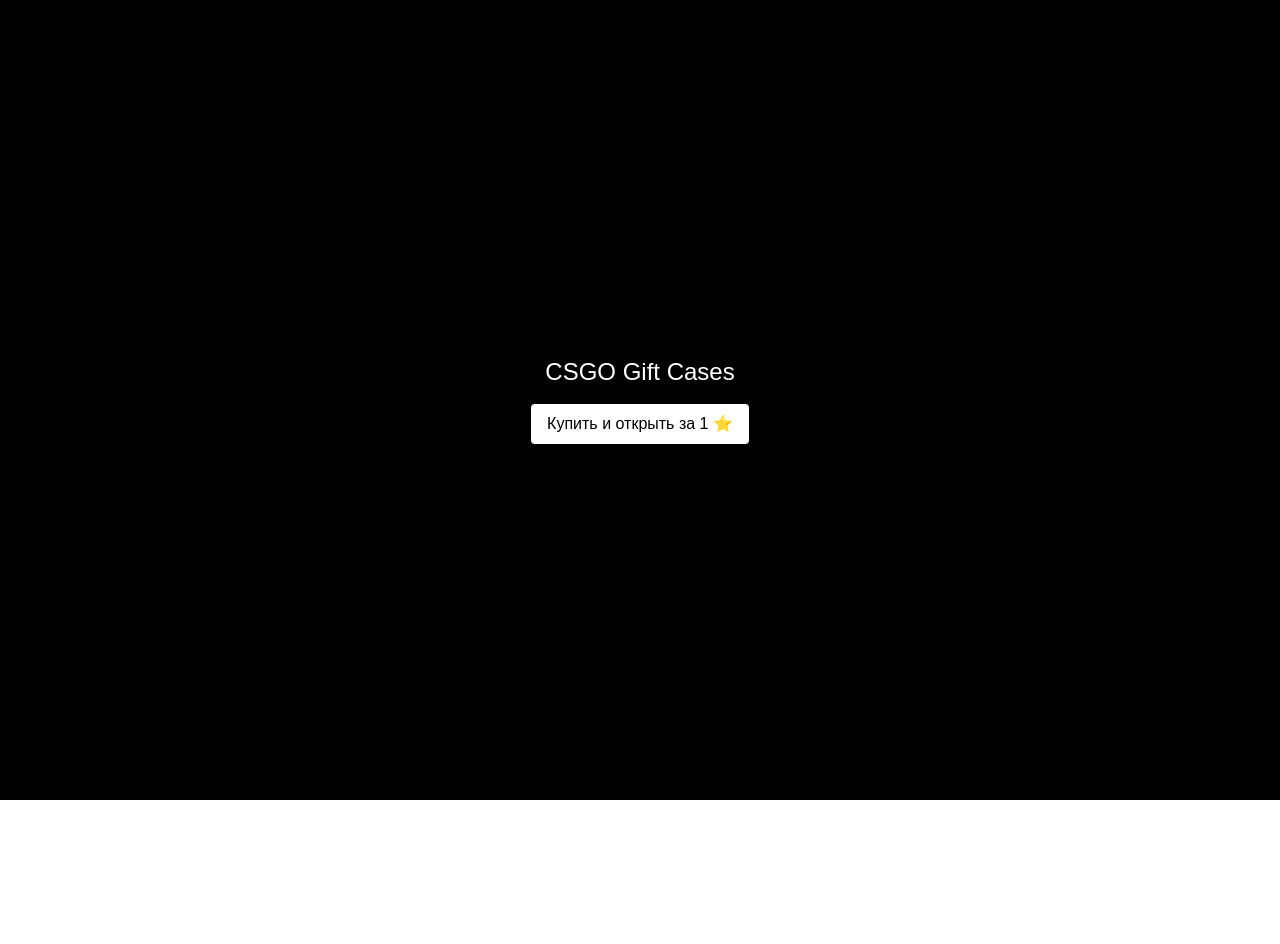
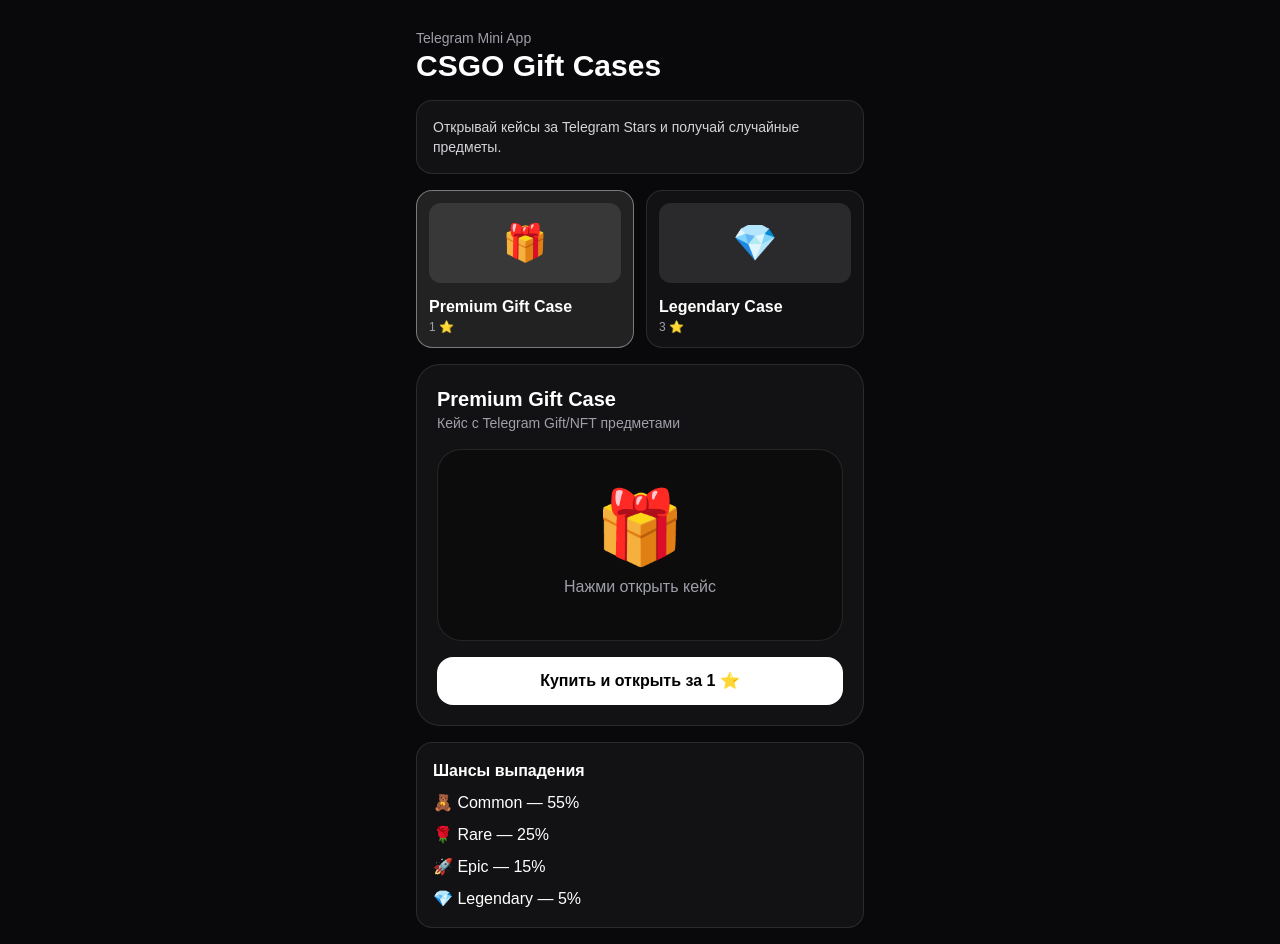
Before and after one commit to carty888/telegram-miniapp, a Next.js app: page / in a window 1280 px wide. Before the commit the page ends 800 px from the top, so only its background shows below. Built offline with nearby package versions, Linux system fonts and the light colour scheme.

Commit message:
restore case design

```diff
--- a/app/page.tsx
+++ b/app/page.tsx
@@ -8,14 +8,39 @@
   }
 }
 
+type DropItem = {
+  name: string;
+  rarity: string;
+  emoji: string;
+};
+
+const CASES = [
+  {
+    id: "premium",
+    title: "Premium Gift Case",
+    price: 1,
+    emoji: "🎁",
+    description: "Кейс с Telegram Gift/NFT предметами",
+  },
+  {
+    id: "legendary",
+    title: "Legendary Case",
+    price: 3,
+    emoji: "💎",
+    description: "Более дорогой кейс с редкими предметами",
+  },
+];
+
 export default function Home() {
   const [tg, setTg] = useState<any>(null);
   const [loading, setLoading] = useState(false);
-  const [result, setResult] = useState<any>(null);
+  const [result, setResult] = useState<DropItem | null>(null);
+  const [selectedCase, setSelectedCase] = useState(CASES[0]);
 
   useEffect(() => {
     if (window.Telegram?.WebApp) {
       const webApp = window.Telegram.WebApp;
+      webApp.ready();
       webApp.expand();
       setTg(webApp);
     }
@@ -28,16 +53,21 @@
     }
 
     setLoading(true);
+    setResult(null);
 
     try {
-      // 1. создаём инвойс
       const invoiceRes = await fetch("/api/create-invoice", {
         method: "POST",
       });
 
       const invoiceData = await invoiceRes.json();
 
-      // 2. открываем оплату
+      if (!invoiceData.ok) {
+        alert(invoiceData.error || "Ошибка создания оплаты");
+        setLoading(false);
+        return;
+      }
+
       tg.openInvoice(invoiceData.invoiceLink, async (status: string) => {
         if (status !== "paid") {
           alert("Оплата не прошла");
@@ -45,7 +75,6 @@
           return;
         }
 
-        // 3. после оплаты открываем кейс
         const openRes = await fetch("/api/open-case", {
           method: "POST",
           headers: {
@@ -53,13 +82,14 @@
           },
           body: JSON.stringify({
             paymentPayload: invoiceData.payload,
+            caseId: selectedCase.id,
           }),
         });
 
         const openData = await openRes.json();
 
         if (!openData.ok) {
-          alert(openData.error);
+          alert(openData.error || "Ошибка открытия кейса");
           setLoading(false);
           return;
         }
@@ -75,23 +105,82 @@
   };
 
   return (
-    <main className="min-h-screen bg-black text-white flex flex-col items-center justify-center p-4">
-      <h1 className="text-2xl mb-4">CSGO Gift Cases</h1>
+    <main className="min-h-screen bg-zinc-950 text-white p-4">
+      <section className="mx-auto max-w-md space-y-4">
+        <header className="pt-3">
+          <p className="text-sm text-zinc-400">Telegram Mini App</p>
+          <h1 className="text-3xl font-bold">CSGO Gift Cases</h1>
+        </header>
 
-      <button
-        onClick={buyAndOpenCase}
-        className="bg-white text-black px-4 py-2 rounded"
-        disabled={loading}
-      >
-        {loading ? "Загрузка..." : "Купить и открыть за 1 ⭐"}
-      </button>
+        <div className="rounded-2xl border border-white/10 bg-white/[0.04] p-4">
+          <p className="text-sm text-zinc-300">
+            Открывай кейсы за Telegram Stars и получай случайные предметы.
+          </p>
+        </div>
 
-      {result && (
-        <div className="mt-4">
-          <p>Ты выбил:</p>
-          <h2 className="text-xl">{result.name}</h2>
+        <div className="grid grid-cols-2 gap-3">
+          {CASES.map((item) => (
+            <button
+              key={item.id}
+              onClick={() => {
+                setSelectedCase(item);
+                setResult(null);
+              }}
+              className={`rounded-2xl border p-3 text-left transition ${
+                selectedCase.id === item.id
+                  ? "border-white/40 bg-white/10"
+                  : "border-white/10 bg-white/[0.04]"
+              }`}
+            >
+              <div className="mb-3 h-20 rounded-xl bg-white/10 grid place-items-center text-4xl">
+                {item.emoji}
+              </div>
+              <div className="font-bold">{item.title}</div>
+              <div className="text-xs text-zinc-400">{item.price} ⭐</div>
+            </button>
+          ))}
         </div>
-      )}
+
+        <div className="rounded-3xl border border-white/10 bg-white/[0.04] p-5 space-y-4">
+          <div>
+            <h2 className="text-xl font-bold">{selectedCase.title}</h2>
+            <p className="text-sm text-zinc-400">{selectedCase.description}</p>
+          </div>
+
+          <div className="h-48 rounded-3xl bg-black/30 border border-white/10 grid place-items-center">
+            {result ? (
+              <div className="text-center">
+                <div className="text-7xl">{result.emoji}</div>
+                <h3 className="mt-3 text-xl font-bold">{result.name}</h3>
+                <p className="text-sm text-zinc-400">{result.rarity}</p>
+              </div>
+            ) : (
+              <div className="text-center">
+                <div className="text-7xl">🎁</div>
+                <p className="mt-3 text-zinc-400">Нажми открыть кейс</p>
+              </div>
+            )}
+          </div>
+
+          <button
+            onClick={buyAndOpenCase}
+            disabled={loading}
+            className="w-full h-12 rounded-2xl bg-white text-black font-bold disabled:opacity-50"
+          >
+            {loading
+              ? "Загрузка..."
+              : `Купить и открыть за ${selectedCase.price} ⭐`}
+          </button>
+        </div>
+
+        <div className="rounded-2xl border border-white/10 bg-white/[0.04] p-4 space-y-2">
+          <h3 className="font-bold">Шансы выпадения</h3>
+          <p>🧸 Common — 55%</p>
+          <p>🌹 Rare — 25%</p>
+          <p>🚀 Epic — 15%</p>
+          <p>💎 Legendary — 5%</p>
+        </div>
+      </section>
     </main>
   );
 }
```
